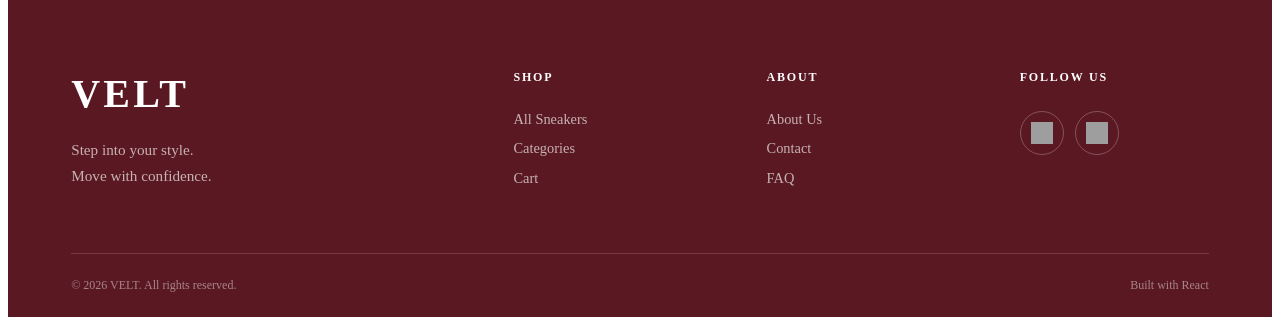
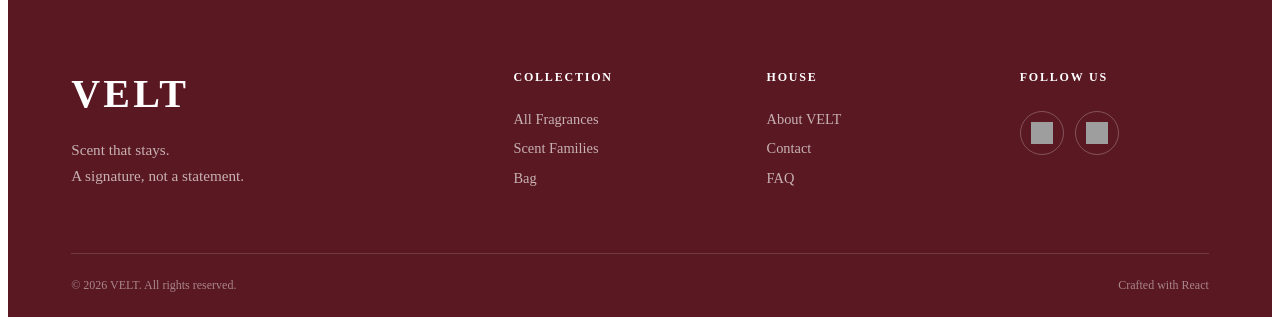
Before and after one commit to hadiswebpro/shopping-cart-odin, a React (Vite) app: page / in a window 1280 px wide. Shown: the part 818-1140 px from the top of the page. Built offline with nearby package versions, Linux system fonts and the light colour scheme; grey boxes are pictures that could not be loaded; the HTML template or start-up script is replaced by a standard one.

Commit message:
update footer for fragrance house

```diff
--- a/src/component/Footer/Footer.jsx
+++ b/src/component/Footer/Footer.jsx
@@ -6,57 +6,36 @@ function Footer() {
         <footer className={styles.footer}>
             <div className={styles.footerTop}>
                 <div className={styles.brand}>
-                    <Link to="/" className={styles.logo}>
-                        VELT
-                    </Link>
-
+                    <Link to="/" className={styles.logo}>VELT</Link>
                     <p>
-                        Step into your style.
+                        Scent that stays.
                         <br />
-                        Move with confidence.
+                        A signature, not a statement.
                     </p>
                 </div>
 
                 <div className={styles.footerColumn}>
-                    <h3>SHOP</h3>
-
-                    <Link to="/shop">All Sneakers</Link>
-                    <Link to="/categories">Categories</Link>
-                    <Link to="/cart">Cart</Link>
+                    <h3>COLLECTION</h3>
+                    <Link to="/shop">All Fragrances</Link>
+                    <Link to="/categories">Scent Families</Link>
+                    <Link to="/cart">Bag</Link>
                 </div>
 
                 <div className={styles.footerColumn}>
-                    <h3>ABOUT</h3>
-
-                    <a href="#about">About Us</a>
+                    <h3>HOUSE</h3>
+                    <a href="#about">About VELT</a>
                     <a href="#contact">Contact</a>
                     <a href="#faq">FAQ</a>
                 </div>
 
                 <div className={styles.footerColumn}>
                     <h3>FOLLOW US</h3>
-
                     <div className={styles.socials}>
-                        <a
-                            href="#instagram"
-                            aria-label="Instagram"
-                            className={styles.social}
-                        >
-                            <img
-                                src={`${import.meta.env.BASE_URL}icons/instagram-white.svg`}
-                                alt=""
-                            />
+                        <a href="#instagram" aria-label="Instagram" className={styles.social}>
+                            <img src={import.meta.env.BASE_URL + "icons/instagram-white.svg"} alt="" />
                         </a>
-
-                        <a
-                            href="#telegram"
-                            aria-label="Telegram"
-                            className={styles.social}
-                        >
-                            <img
-                                src={`${import.meta.env.BASE_URL}icons/telegram-white.svg`}
-                                alt=""
-                            />
+                        <a href="#telegram" aria-label="Telegram" className={styles.social}>
+                            <img src={import.meta.env.BASE_URL + "icons/telegram-white.svg"} alt="" />
                         </a>
                     </div>
                 </div>
@@ -64,8 +43,7 @@ function Footer() {
 
             <div className={styles.footerBottom}>
                 <p>© 2026 VELT. All rights reserved.</p>
-
-                <p>Built with React</p>
+                <p>Crafted with React</p>
             </div>
         </footer>
     );
```
